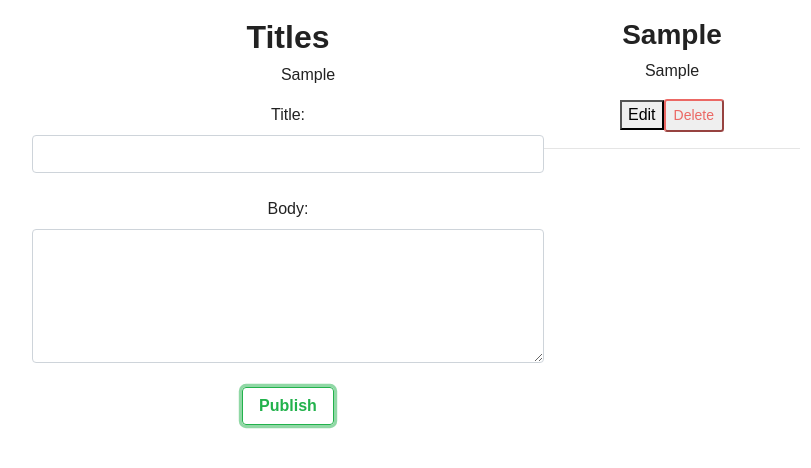
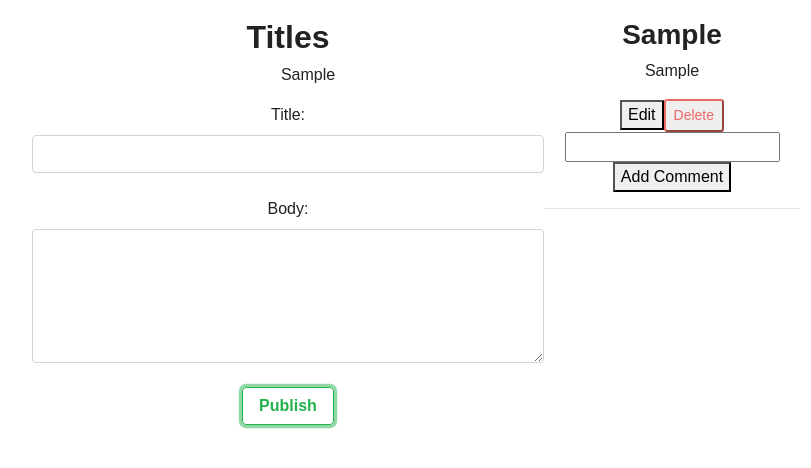
Before and after one commit to KristenLingwood-zz/microblog, a React (Create React App) app: page / in a window 1280 px wide. Both pictures are taken after typing "Sample", "Sample" into the empty fields and a click on the button "Publish". Shown: the top 468 px of the page, without its empty margins (224-1035 px from the left). Built offline with nearby package versions, Linux system fonts and the light colour scheme; a web font is replaced by a local one.

Commit message:
comment functionality

```diff
--- /dev/null
+++ b/src/components/Comment.js
@@ -0,0 +1,9 @@
+import React, { Component } from 'react';
+
+class Comment extends Component {
+  render() {
+    return <div>{this.props.content}</div>;
+  }
+}
+
+export default Comment;
--- a/src/components/Post.js
+++ b/src/components/Post.js
@@ -1,13 +1,15 @@
 import React, { Component } from 'react';
 import { connect } from 'react-redux';
 import './Post.css';
+import Comment from './Comment';
 
 class Post extends Component {
   state = {
     id: this.props.id,
     title: this.props.title,
     body: this.props.body,
-    editing: false
+    editing: false,
+    content: ''
   };
 
   handleChange = evt => {
@@ -18,7 +20,17 @@ class Post extends Component {
     this.setState({ ...this.state, editing: !this.state.editing });
   };
 
-  handleEdit = (evt, id, title, body) => {
+  handleComment = evt => {
+    evt.preventDefault();
+    this.props.dispatch({
+      type: 'ADD_COMMENT',
+      id: this.state.id,
+      content: this.state.content
+    });
+    this.setState({ content: '' });
+  };
+
+  handleEdit = evt => {
     evt.preventDefault();
 
     this.props.dispatch({
@@ -31,6 +43,10 @@ class Post extends Component {
   };
 
   render() {
+    console.log('rendering post');
+    let comments = this.props.post.comments.map(c => (
+      <Comment content={c.content} />
+    ));
     let post;
     if (!this.state.editing) {
       post = (
@@ -44,6 +60,16 @@ class Post extends Component {
           >
             Delete
           </button>
+          <form onSubmit={this.handleComment}>
+            <input
+              type="text"
+              onChange={this.handleChange}
+              name="content"
+              value={this.state.content}
+            />
+            <button>Add Comment</button>
+          </form>
+          {comments}
         </div>
       );
     } else {
@@ -84,4 +110,10 @@ class Post extends Component {
   }
 }
 
+const mapStateToProps = function(state) {
+  return {
+    posts: state.posts
+  };
+};
+
 export default connect()(Post);
--- a/src/containers/PostList.js
+++ b/src/containers/PostList.js
@@ -14,6 +14,7 @@ class PostList extends Component {
         id={post.id}
         title={post.title}
         body={post.body}
+        post={post}
         deleteHandler={() => this.handleDelete(post.id)}
       />
     ));
--- a/src/rootReducer.js
+++ b/src/rootReducer.js
@@ -10,7 +10,7 @@ function rootReducer(state = INITIAL_STATE, action) {
       ...state,
       posts: [
         ...state.posts,
-        { id: uuid(), title: action.title, body: action.body }
+        { id: uuid(), title: action.title, body: action.body, comments: [] }
       ]
     };
   }
@@ -31,6 +31,15 @@ function rootReducer(state = INITIAL_STATE, action) {
       })
     };
   }
+  if (action.type === 'ADD_COMMENT') {
+    const newComment = { id: uuid(), content: action.content };
+    const posts = state.posts.map(p => {
+      if (p.id === action.id) {
+        p.comments = [...p.comments, newComment];
+      }
+      return p;
+    });
+  }
   return { ...state };
 }
 
```
